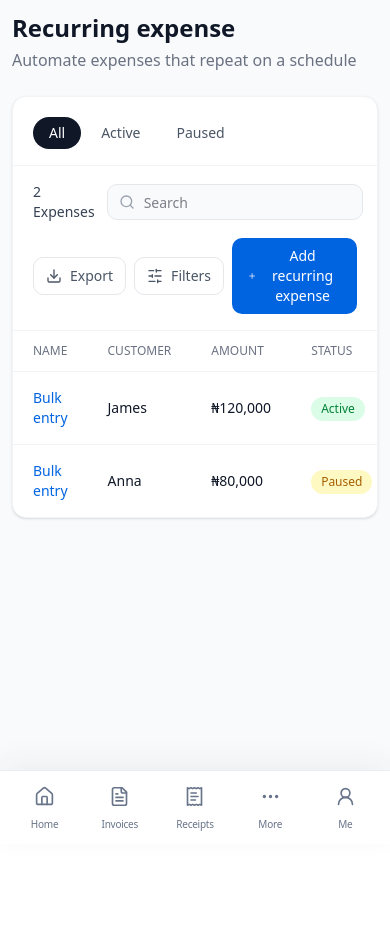
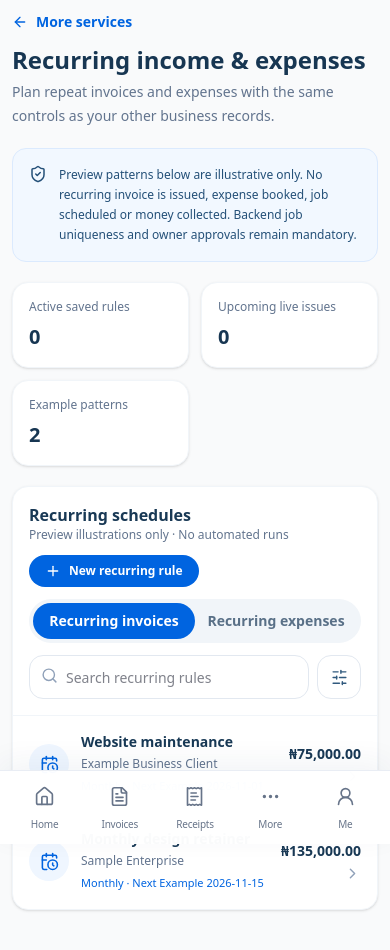
Before and after one commit to octalve-core/octalve-invoice, a Next.js app: page /dashboard/recurring-expense in a window 390 px wide. Shown: the top 950 px of the page. Before the commit the page ends 844 px from the top, so only its background shows below. Built offline with nearby package versions, Linux system fonts and the light colour scheme.

Commit message:
refactor(recurring): replace legacy expense table with shared responsive recurring workspace

```diff
--- a/app/(dashboard)/dashboard/recurring-expense/page.tsx
+++ b/app/(dashboard)/dashboard/recurring-expense/page.tsx
@@ -1,22 +1,2 @@
-"use client";
-
-import { useRouter } from "next/navigation";
-import RecurringExpenseTable from "@/components/dashboard/tables/RecurringExpenseTable";
-
-export default function RecurringExpensePage() {
-  const router = useRouter();
-
-  return (
-    <div className="space-y-6">
-      {/* Page Header */}
-      <div>
-        <h1 className="text-2xl font-bold text-gray-900">Recurring expense</h1>
-        <p className="text-gray-500 mt-1">Automate expenses that repeat on a schedule</p>
-      </div>
-
-      <RecurringExpenseTable onCreateClick={() => router.push('/dashboard/recurring-expense/create')} />
-
-      {/* TODO: create recurring expense modal */}
-    </div>
-  );
-}
+import RecurringWorkspace from "@/src/features/finance/RecurringWorkspace";
+export default function RecurringExpensePage(){return <RecurringWorkspace/>;}
```
